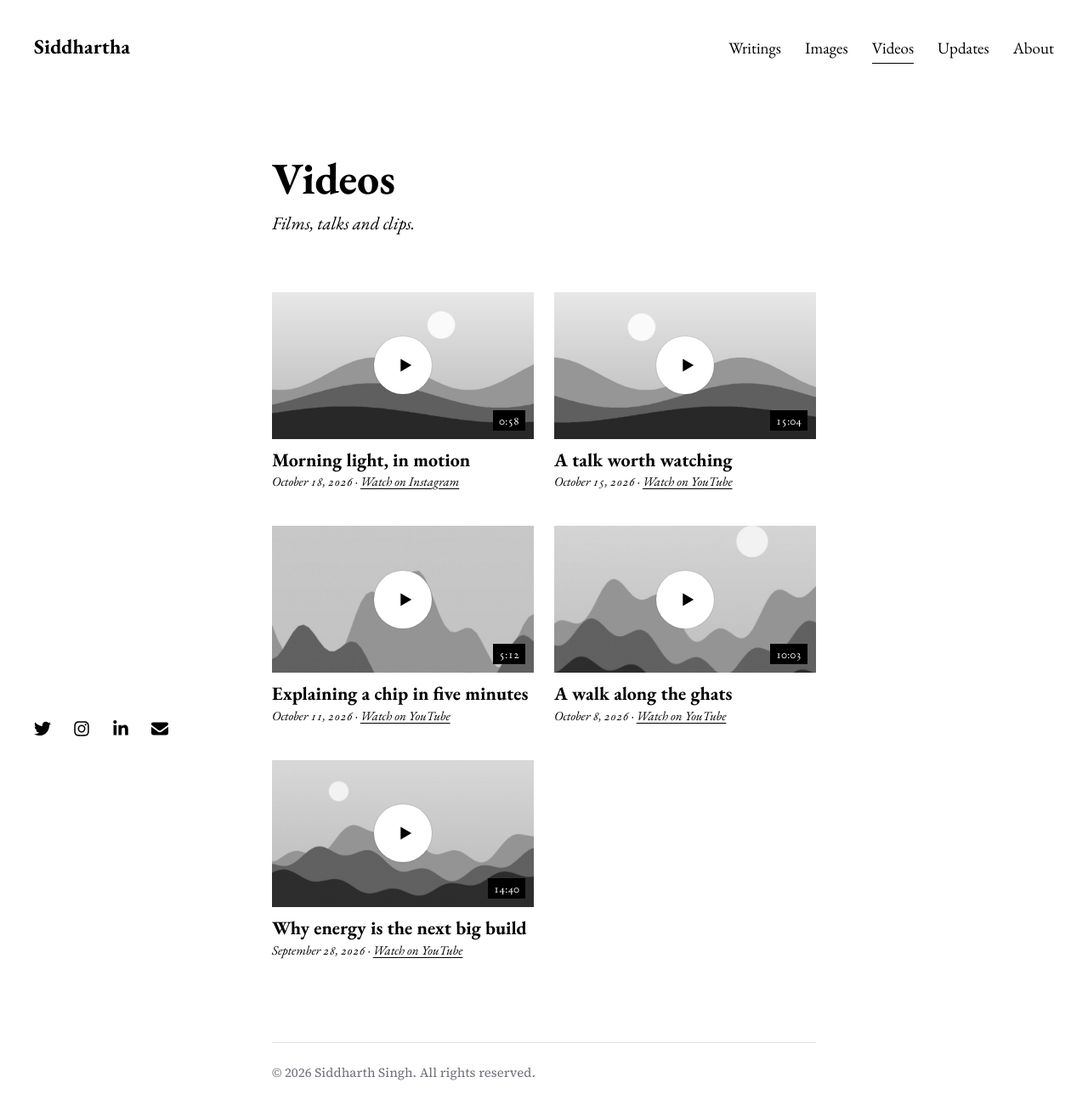
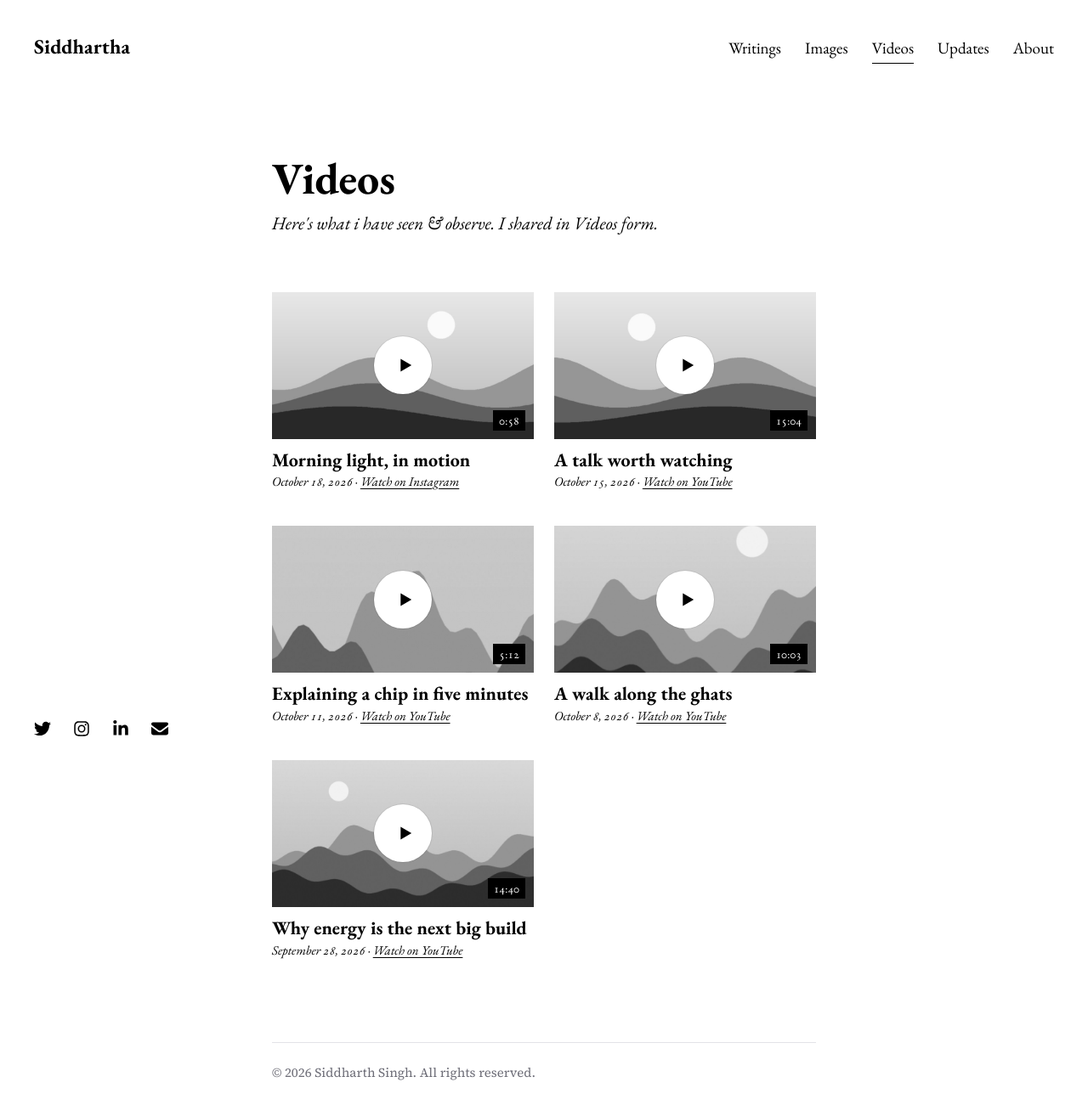
Before and after one commit to isthiscoder/Siddharth.blogs, a Jekyll site: the page built from videos.html, in a window 1280 px wide. Shown: the whole page at 85% size. Built offline with Jekyll 4.4.1, drawn with Linux system fonts in a browser that asks for light colours; grey boxes are pictures that could not be loaded.

Commit message:
Update videos.html

```diff
--- a/videos.html
+++ b/videos.html
@@ -3,6 +3,6 @@ layout: section
 title: Videos
 section: videos
 style: videos
-intro: "Films, talks and clips."
+intro: "Here's what i have seen & observe. I shared in Videos form."
 permalink: /videos/
 ---
```
